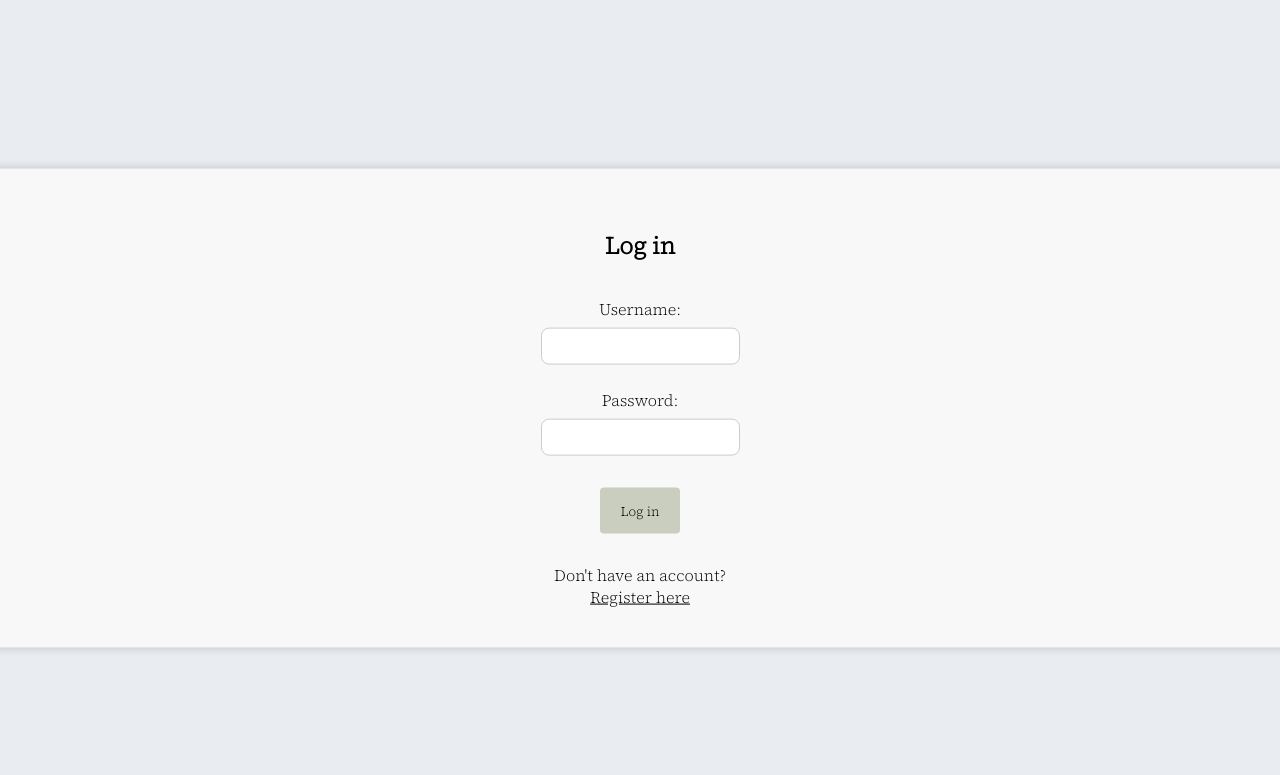
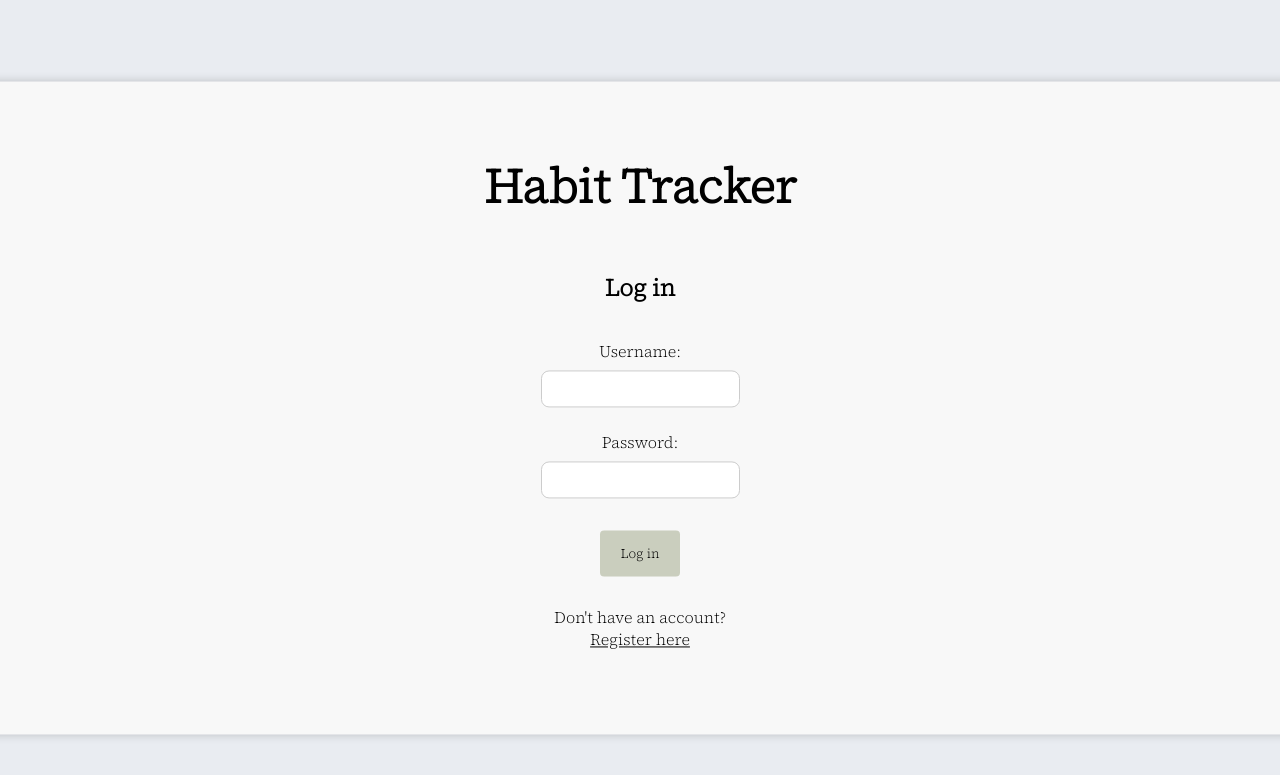
Before and after one commit to ellenra/habit-tracker, a Flask app: page / in a window 1280 px wide; the page is wider, and only the part inside the window is pictured. Shown: the top 775 px of that part. Run offline with Flask 3, Linux system fonts and the light colour scheme.

Commit message:
Add headers

```diff
--- a/static/login.css
+++ b/static/login.css
@@ -119,3 +119,7 @@ a:hover {
 .errorNotification {
     color: red;
 }
+
+h1 {
+    font-size: 3em;
+}
--- a/templates/day.html
+++ b/templates/day.html
@@ -10,6 +10,9 @@
 </head>
 <body>
     <nav class="sidebar">
+        <br>
+        <h1>Habit Tracker</h1>
+        <br>
         <a href="/" {% if request.path == "/day" or request.path == "/delete_habits" or request.path == "/custom_habit" or request.path.startswith("/edit_habits") %}class="true"{% endif %}>Home</a>
         <a href="/challenges" {% if request.path == "/challenges" %}class="true"{% endif %}>Challenges</a>
         <a href="/month?date={{ date }}" {% if request.path.startswith("/month") %}class="true"{% endif %}>Monthly View</a>
--- a/templates/login.html
+++ b/templates/login.html
@@ -15,6 +15,7 @@
             {% if notification %}
                 <p id="notification" class="notification">{{ message }}</p>
             {% endif %}
+            <h1>Habit Tracker</h1>
             <h2>Log in</h2>
             <form action="/login" method="POST">
                 <p>Username:<br>
@@ -25,6 +26,8 @@
             </form>
             </br>
             Don't have an account? <a href="/register">Register here</a>
+            <br>
+            <br>
         </div>
         {% endblock %}
     </main>
```
